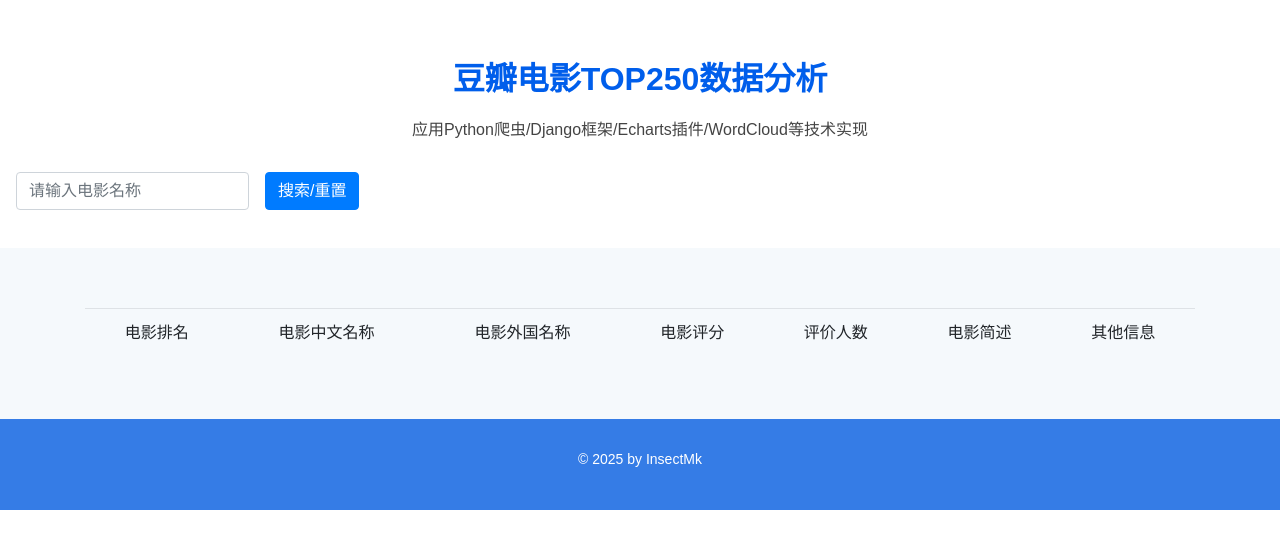
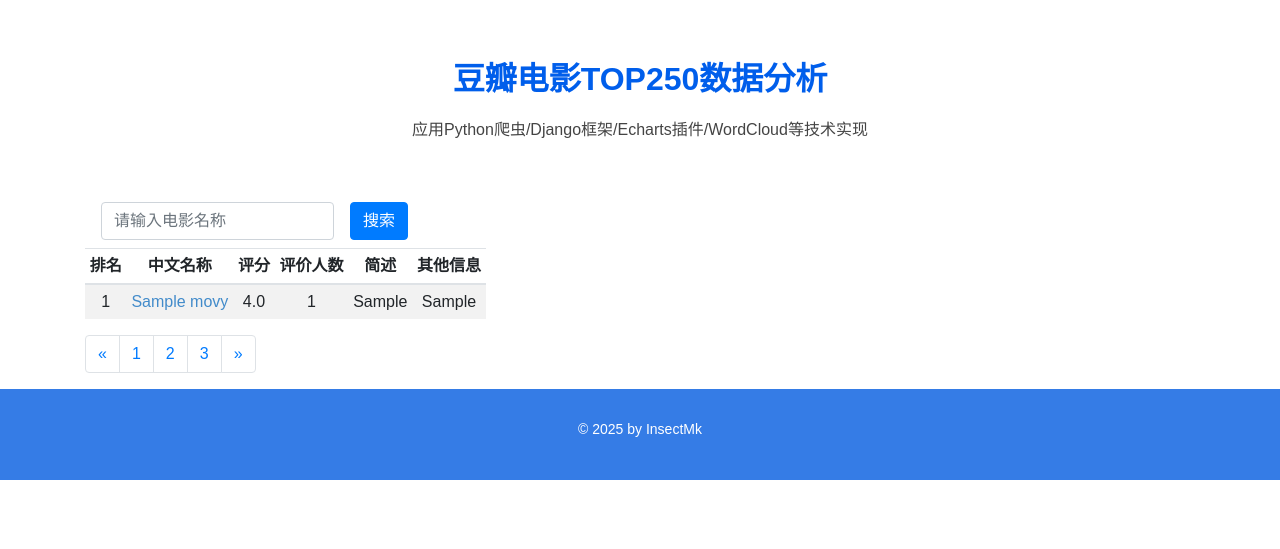
Before and after one commit to insectmk/douban-crawler, a Django app: page /movie in a window 1280 px wide. Shown: the part 70-619 px from the top of the page. Run offline with Django 5.2, Linux system fonts and the light colour scheme; tables that the repository leaves empty hold one stand-in row (values such as "Sample post"); some libraries are stand-ins or nearby versions; some web fonts are replaced.

Commit message:
展示电影列表

```diff
--- a/douban_crawler/main/templates/main/movie.html
+++ b/douban_crawler/main/templates/main/movie.html
@@ -58,36 +58,66 @@
         <p>应用Python爬虫/Django框架/Echarts插件/WordCloud等技术实现</p>
       </div>
     </div>
+  </section>
+
+  <div class="container">
     <div>
       <form action="" method="GET" class="d-flex justify-content-start">
         <div class="form-group mx-sm-3 mb-2">
             <input type="text" class="form-control" name="q" placeholder="请输入电影名称" aria-label="输入电影名称" aria-describedby="basic-addon1">
         </div>
-          <button type="submit" class="btn btn-primary mb-2">搜索/重置</button>
+        <button type="submit" class="btn btn-primary mb-2">搜索</button>
       </form>
     </div>
-  </section>
-
-  <section class="counts section-bg">
-    <div class="container table-responsive">
-      <table class="table text-nowrap">
+    <table class="table text-nowrap
+      table-responsive table-striped
+      table-hover table-sm">
+      <thead>
         <tr class="text-center">
-          <td>电影排名</td>
-          <td>电影中文名称</td>
-          <td>电影外国名称</td>
-          <td>电影评分</td>
-          <td>评价人数</td>
-          <td>电影简述</td>
-          <td>其他信息</td>
+          <th>排名</th>
+          <th>中文名称</th>
+          <th>评分</th>
+          <th>评价人数</th>
+          <th>简述</th>
+          <th>其他信息</th>
         </tr>
+      </thead>
+      <tbody>
+      {% for movie in movies %}
+          <tr class="text-center">
+             <td>{{ movie.rank }}</td>
+             <td>
+                 <a href="{{ movie.detail_url }}" target="_blank">
+                     {{ movie.name }}
+                 </a>
+             </td>
+             <td>{{ movie.rating }}</td>
+             <td>{{ movie.num_judge }}</td>
+             <td>{{ movie.inq }}</td>
+             <td>{{ movie.other_info }}</td>
+          </tr>
+     {% endfor %}
+      </tbody>
     </table>
-      <nav id="page">
+    <!-- ======= 分页 ======= -->
     <ul class="pagination">
-
+        <li class="page-item">
+          <a class="page-link" href="#" aria-label="Previous">
+            <span aria-hidden="true">&laquo;</span>
+            <span class="sr-only">Previous</span>
+          </a>
+        </li>
+        <li class="page-item"><a class="page-link" href="#">1</a></li>
+        <li class="page-item"><a class="page-link" href="#">2</a></li>
+        <li class="page-item"><a class="page-link" href="#">3</a></li>
+        <li class="page-item">
+          <a class="page-link" href="#" aria-label="Next">
+            <span aria-hidden="true">&raquo;</span>
+            <span class="sr-only">Next</span>
+          </a>
+        </li>
       </ul>
-      </nav>
     </div>
-  </section>
   <!-- ======= 页脚 ======= -->
   <footer id="footer">
     <div class="container">
--- a/douban_crawler/main/views.py
+++ b/douban_crawler/main/views.py
@@ -21,7 +21,9 @@
 """
 def movie(request):
     # 给前端传递参数
-    context = {}
+    context = {
+        "movies": service.get_movies(), # 电影列表
+    }
     # 渲染数据
     return render(request, "main/movie.html", context)
 
```
Lines whose indentation alone changed are shown as unchanged.
